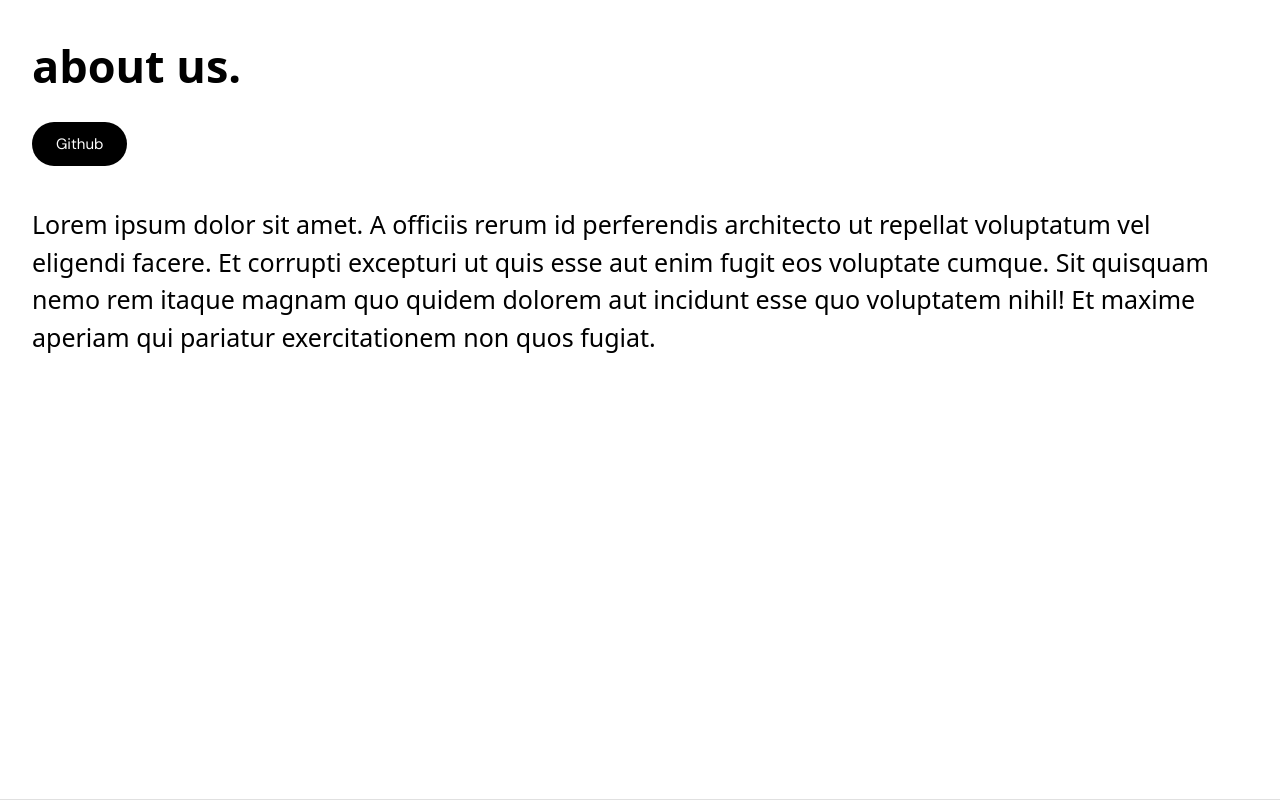
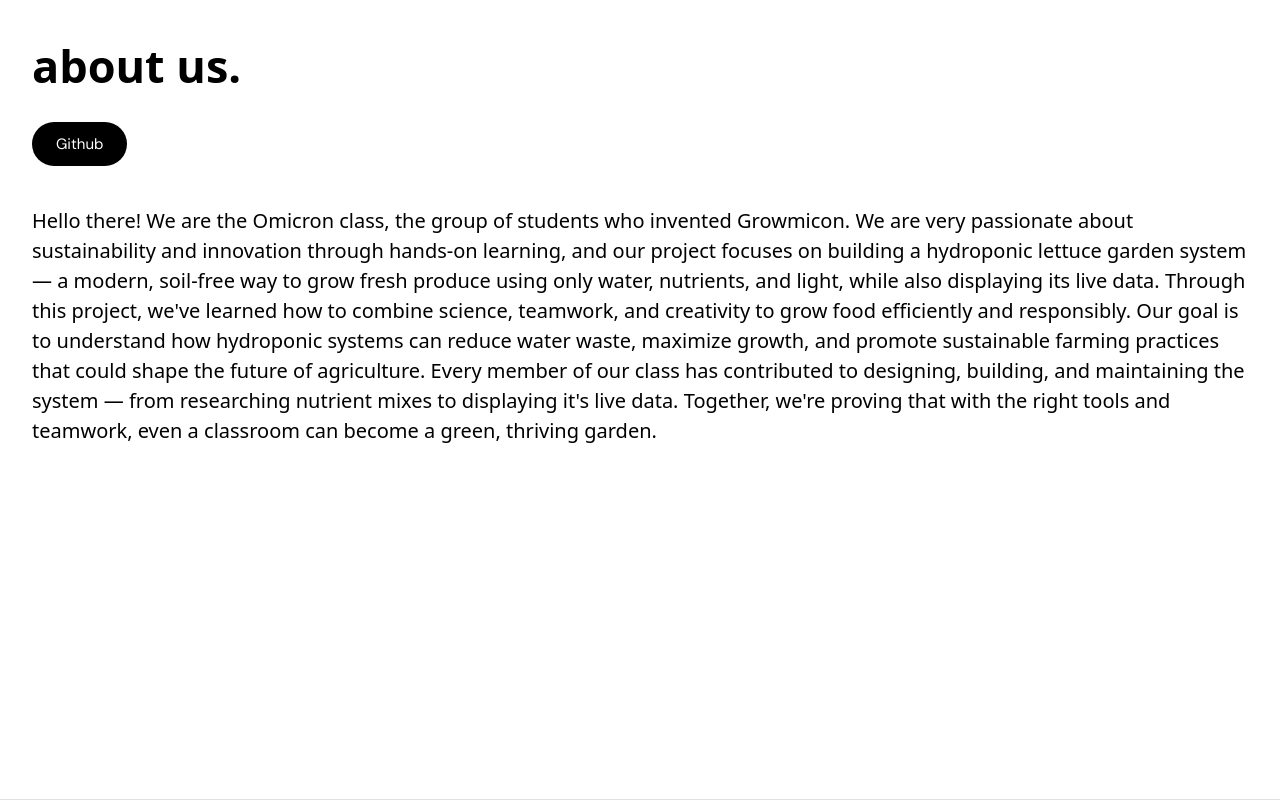
Before and after one commit to daniel-lz26/Omnicron_Hydroponics_Project, a website: page FrontEnd/index.html in a window 1280 px wide. Shown: the part 2678-3478 px from the top of the page. Drawn offline with nearby package versions, Linux system fonts and the light colour scheme.

Commit message:
Added about me section.

```diff
--- a/FrontEnd/index.html
+++ b/FrontEnd/index.html
@@ -43,7 +43,17 @@
       <button onclick="window.open('https://github.com/daniel-lz26/Omnicron_Hydroponics_Project')" class ="github-button">
          Github
       </button>
-      <p>Lorem ipsum dolor sit amet. A officiis rerum id perferendis architecto ut repellat voluptatum vel eligendi facere. Et corrupti excepturi ut quis esse aut enim fugit eos voluptate cumque. Sit quisquam nemo rem itaque magnam quo quidem dolorem aut incidunt esse quo voluptatem nihil! Et maxime aperiam qui pariatur exercitationem non quos fugiat.</p>
+      <p>
+         Hello there! We are the Omicron class, the group of students who invented Growmicon. We are very passionate
+         about sustainability and innovation through hands-on learning, and our project focuses on building a
+         hydroponic lettuce garden system — a modern, soil-free way to grow fresh produce using only
+         water, nutrients, and light, while also displaying its live data.  Through this project, we've learned how to combine science, teamwork, and creativity
+         to grow food efficiently and responsibly. Our goal is to understand how hydroponic
+         systems can reduce water waste, maximize growth, and promote sustainable farming
+         practices that could shape the future of agriculture. Every member of our class has contributed to designing, building, and maintaining
+         the system — from researching nutrient mixes to displaying it's live data.
+         Together, we're proving that with the right tools and teamwork, even a classroom can become a green, thriving garden.
+      </p>
    </div>
 
    <script src="https://cdn.jsdelivr.net/npm/echarts@5/dist/echarts.min.js"></script>
--- a/FrontEnd/style.css
+++ b/FrontEnd/style.css
@@ -86,7 +86,7 @@
 }
 
 #about-section p {
-  font-size: 25px;
+  font-size: 20px;
   padding-top: 40px;
 }
 
```
